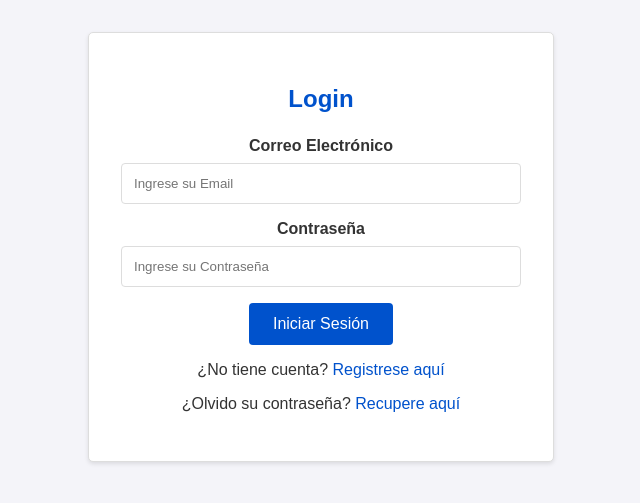
After one commit to lsanchezn14/ActiveLifeHub, a PHP site: page /login.html in a window 1280 px wide. The commit adds this page. Shown: the top 503 px of the page, without its empty margins (319-959 px from the left). Run offline with PHP 8.4, Linux system fonts and the light colour scheme.

Commit message:
Avance 1 - Jorge
Login
Recuperación de Contraseña
Registro

```diff
--- /dev/null
+++ b/login.html
@@ -0,0 +1,69 @@
+<!DOCTYPE html>
+<html lang="en">
+<head>
+    <meta charset="UTF-8">
+    <meta name="viewport" content="width=device-width, initial-scale=1.0">
+    <title>User Authentication</title>
+    <link rel="stylesheet" href="styles.css">
+</head>
+<body>
+
+    <div class="container" id="login-container">
+        <h2>Login</h2>
+        <form id="login-form">
+            <label for="login-email">Correo Electrónico</label>
+            <input type="email" id="login-email" placeholder="Ingrese su Email" required>
+            <label for="login-password">Contraseña</label>
+            <input type="password" id="login-password" placeholder="Ingrese su Contraseña" required>
+            <button type="submit">Iniciar Sesión</button>
+        </form>
+        <p>¿No tiene cuenta? <a href="#" onclick="showRegister()">Registrese aquí</a></p>
+        <p>¿Olvido su contraseña? <a href="#" onclick="showRecovery()">Recupere aquí</a></p>
+    </div>
+
+    <div class="container" id="register-container" style="display: none;">
+        <h2>Registrar</h2>
+        <form id="register-form">
+            <label for="register-name">Nombre</label>
+            <input type="text" id="register-name" placeholder="Ingrese su Nombre" required>
+            <label for="register-email">Correo Electrónico</label>
+            <input type="email" id="register-email" placeholder="Ingrese su Correo Electrónico" required>
+            <label for="register-password">Contraseña</label>
+            <input type="password" id="register-password" placeholder="Ingrese su Contraseña" required>
+            <button type="submit">Registrarse</button>
+        </form>
+        <p>¿Ya tiene una Cuenta? <a href="#" onclick="showLogin()">Ingrese Aquí</a></p>
+    </div>
+
+    <div class="container" id="recovery-container" style="display: none;">
+        <h2>Recuperar Contraseña</h2>
+        <form id="recovery-form">
+            <label for="recovery-email">Correo</label>
+            <input type="email" id="recovery-email" placeholder="Ingrese su Correo Electrónico" required>
+            <button type="submit">Enviar Correo de Recuperación</button>
+        </form>
+        <p>¿Recordó su contraseña? <a href="#" onclick="showLogin()">Ingrese Aquí</a></p>
+    </div>
+
+    <script>
+        function showLogin() {
+            document.getElementById('login-container').style.display = 'block';
+            document.getElementById('register-container').style.display = 'none';
+            document.getElementById('recovery-container').style.display = 'none';
+        }
+
+        function showRegister() {
+            document.getElementById('login-container').style.display = 'none';
+            document.getElementById('register-container').style.display = 'block';
+            document.getElementById('recovery-container').style.display = 'none';
+        }
+
+        function showRecovery() {
+            document.getElementById('login-container').style.display = 'none';
+            document.getElementById('register-container').style.display = 'none';
+            document.getElementById('recovery-container').style.display = 'block';
+        }
+    </script>
+
+</body>
+</html>
--- a/styles.css
+++ b/styles.css
@@ -61,3 +61,66 @@ td button {
     background-color: #f44336;
     color: white;
 }
+
+/* Estilo para contenedores de formularios */
+.container {
+    background-color: white;
+    border: 1px solid #ddd;
+    border-radius: 5px;
+    box-shadow: 0 2px 4px rgba(0, 0, 0, 0.1);
+    padding: 2rem;
+    margin: 2rem auto;
+    width: 90%;
+    max-width: 400px;
+    text-align: center;
+}
+
+/* Estilo para encabezados */
+h2 {
+    margin-bottom: 1.5rem;
+    color: #0052cc;
+}
+
+/* Estilo para etiquetas */
+label {
+    display: block;
+    margin-bottom: 0.5rem;
+    font-weight: bold;
+}
+
+/* Estilo para inputs */
+input[type="email"],
+input[type="password"],
+input[type="text"] {
+    width: 100%;
+    padding: 0.75rem;
+    margin-bottom: 1rem;
+    border: 1px solid #ddd;
+    border-radius: 4px;
+    box-sizing: border-box;
+}
+
+/* Estilo para botones */
+button {
+    background-color: #0052cc;
+    color: white;
+    border: none;
+    border-radius: 4px;
+    padding: 0.75rem 1.5rem;
+    font-size: 1rem;
+    cursor: pointer;
+}
+
+button:hover {
+    background-color: #003d99;
+}
+
+/* Enlaces */
+a {
+    color: #0052cc;
+    text-decoration: none;
+}
+
+a:hover {
+    text-decoration: underline;
+}
```
Also changed, not shown: index.html (deleted), 1 other file.
